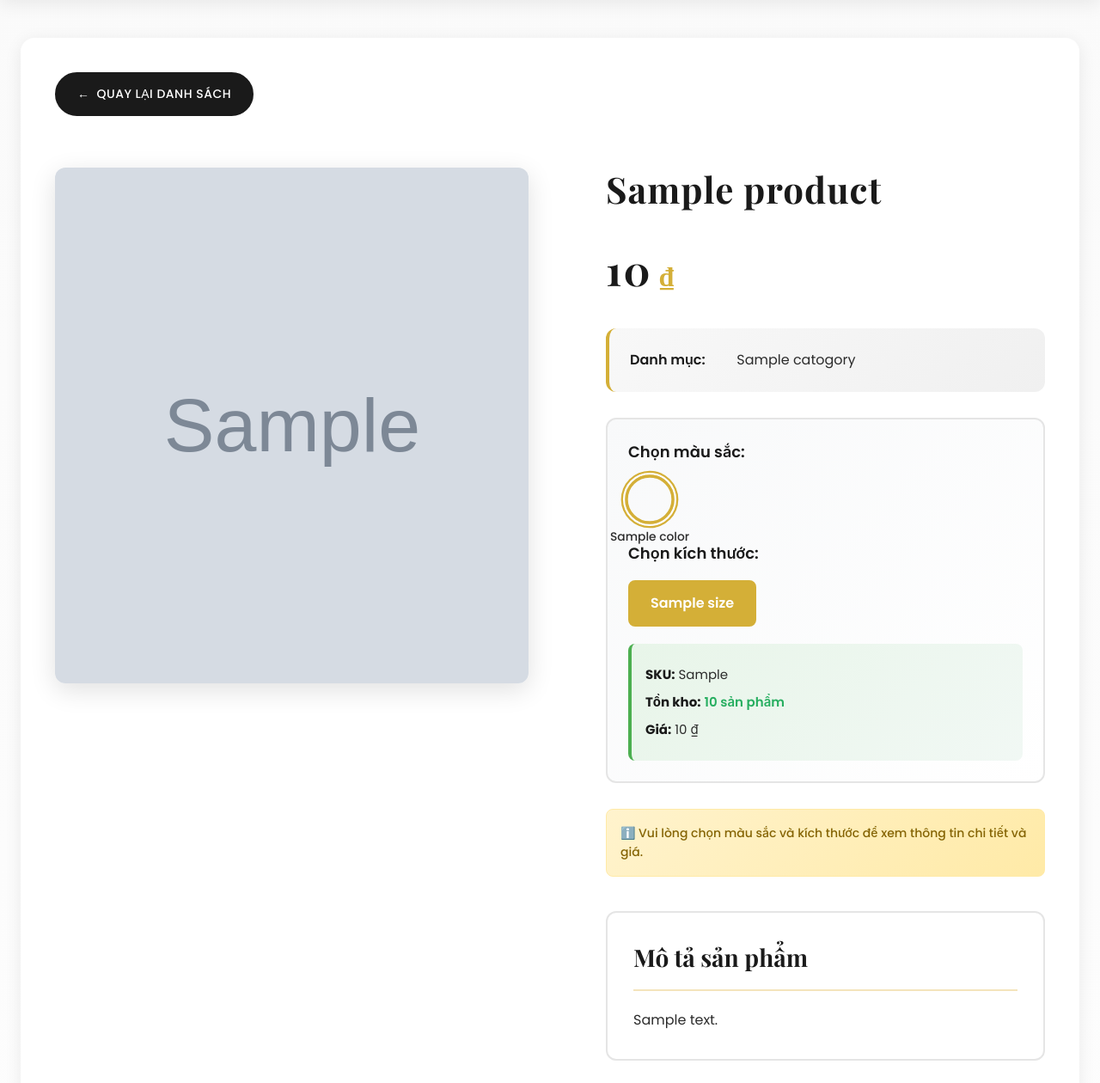
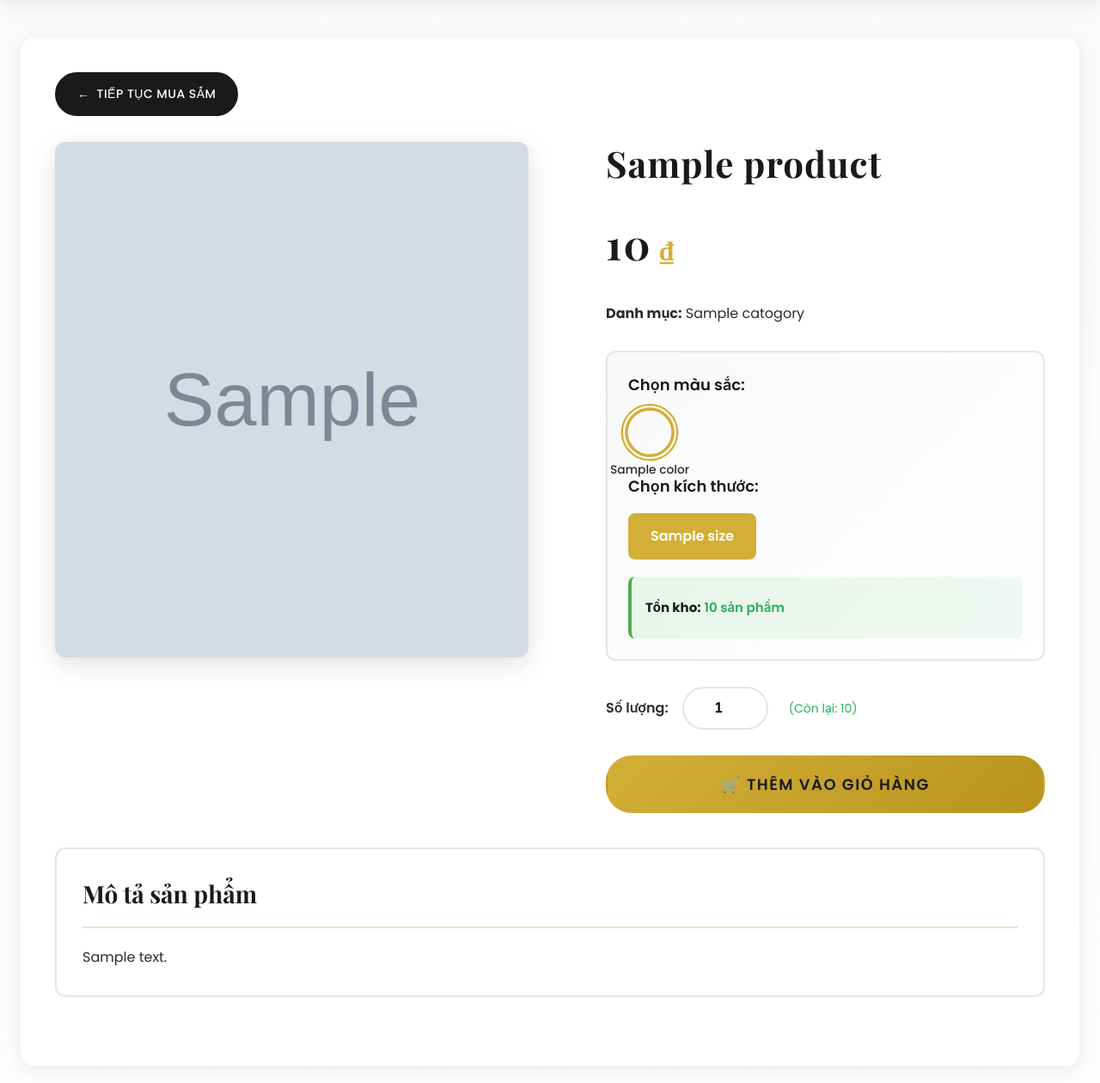
Before and after one commit to Aluon1210/DuAn1, a PHP site: page /DuAn1/product/detail/1 in a window 1280 px wide. Shown: the part 126-1386 px from the top of the page at 86% size. Run offline with PHP 8.4, Linux system fonts and the light colour scheme; tables that the repository leaves empty or names only in its code hold one stand-in row (values such as "Sample post"); grey boxes marked "Sample" are stand-in pictures.

Commit message:
layout product deltai

```diff
--- a/src/Views/ProductDetail.php
+++ b/src/Views/ProductDetail.php
@@ -432,12 +432,8 @@
             const variantInfo = document.getElementById('variant-info');
             if (variantInfo) {
                 const stock = variant.stock || 0;
-                const sku = variant.sku || 'N/A';
-
                 variantInfo.innerHTML = `
-                <p><strong>SKU:</strong> ${sku}</p>
                 <p><strong>Tồn kho:</strong> <span style="color: ${stock > 0 ? '#27ae60' : '#e74c3c'}; font-weight: 600;">${stock} sản phẩm</span></p>
-                <p><strong>Giá:</strong> ${new Intl.NumberFormat('vi-VN').format(variant.price)} ₫</p>
             `;
                 variantInfo.style.display = 'block';
             }
@@ -447,6 +443,15 @@
             if (quantityInput) {
                 quantityInput.max = variant.stock;
                 quantityInput.value = Math.min(1, variant.stock);
+            }
+
+            // Hiển thị số lượng còn lại
+            const remainingStockEl = document.getElementById('remaining-stock');
+            if (remainingStockEl) {
+                const stock = variant.stock || 0;
+                remainingStockEl.textContent = `(Còn lại: ${stock})`;
+                remainingStockEl.style.display = 'inline';
+                remainingStockEl.style.color = stock > 0 ? '#27ae60' : '#e74c3c';
             }
 
             // Cập nhật variant_id hidden input
@@ -465,6 +470,15 @@
             } else {
                 if (addToCartBtn) addToCartBtn.style.display = 'none';
                 if (outOfStockMsg) outOfStockMsg.style.display = 'block';
+            }
+        }
+
+        const alertEl = document.getElementById('variant-alert');
+        if (alertEl) {
+            if (selectedColor || selectedSize) {
+                alertEl.style.display = 'none';
+            } else {
+                alertEl.style.display = 'block';
             }
         }
 
@@ -551,11 +565,20 @@
 
 <?php if (isset($product) && $product): ?>
     <div class="product-detail-container">
+        <div style="margin-bottom: 30px; display: flex; align-items: center; justify-content: space-between; gap: 16px;">
             <a href="<?php echo ROOT_URL; ?>product" class="btn btn-primary"
-            style="margin-bottom: 30px; display: inline-flex; align-items: center; gap: 8px;">
+                style="display: inline-flex; align-items: center; gap: 8px;">
                 <span>←</span>
-            <span>Quay lại danh sách</span>
+                <span>Tiếp tục mua sắm</span>
             </a>
+            <?php if (!empty($variants) && (!empty($availableColors) || !empty($availableSizes))): ?>
+                <div id="variant-alert" class="alert alert-warning" style="margin: 0;">
+                    ℹ️ Vui lòng chọn
+                    <?php echo !empty($availableColors) ? 'màu sắc' : ''; ?><?php echo !empty($availableColors) && !empty($availableSizes) ? ' và ' : ''; ?><?php echo !empty($availableSizes) ? 'kích thước' : ''; ?>
+                    để xem thông tin chi tiết và giá.
+                </div>
+            <?php endif; ?>
+        </div>
 
         <div style="display: grid; grid-template-columns: 1fr 1fr; gap: 50px; margin-top: 30px;">
             <!-- Hình ảnh -->
@@ -578,8 +601,7 @@
                 <div class="product-detail-price" id="product-price">
                     <?php echo number_format($product['price'], 0, ',', '.'); ?></div>
 
-                <div class="product-info-box">
-                    <p>
+                <p style="margin: 16px 0;">
                     <strong>Danh mục:</strong>
                     <?php
                     $categoryId = $product['category_id'] ?? null;
@@ -598,7 +620,6 @@
                     }
                     ?>
                 </p>
-                </div>
 
                 <?php if (!empty($variants)): ?>
                     <!-- Chọn màu sắc và kích thước -->
@@ -634,22 +655,12 @@
                             </div>
                         <?php endif; ?>
 
-                        <!-- Thông tin variant đã chọn -->
                         <div id="variant-info" class="variant-info" style="display: none;">
-                            <!-- Sẽ được cập nhật bởi JavaScript -->
                         </div>
                     </div>
 
                     <?php if (empty($availableColors) && empty($availableSizes)): ?>
-                        <div class="alert alert-info">
-                            Sản phẩm này có sẵn với cấu hình tiêu chuẩn.
-                        </div>
-                    <?php else: ?>
-                        <div class="alert alert-warning">
-                            ℹ️ Vui lòng chọn
-                            <?php echo !empty($availableColors) ? 'màu sắc' : ''; ?>            <?php echo !empty($availableColors) && !empty($availableSizes) ? ' và ' : ''; ?>            <?php echo !empty($availableSizes) ? 'kích thước' : ''; ?>
-                            để xem thông tin chi tiết và giá.
-                        </div>
+                        <div class="alert alert-info">Sản phẩm này có sẵn với cấu hình tiêu chuẩn.</div>
                     <?php endif; ?>
                 <?php else: ?>
                     <div class="product-info-box">
@@ -668,13 +679,6 @@
                     </div>
                 <?php endif; ?>
 
-                <div class="product-description-box">
-                    <h3>Mô tả sản phẩm</h3>
-                    <p>
-                        <?php echo nl2br(htmlspecialchars($product['description'])); ?>
-                    </p>
-                </div>
-
                 <!-- Form thêm vào giỏ hàng -->
                 <?php if (!empty($variants)): ?>
                     <form method="POST" action="<?php echo ROOT_URL; ?>cart/add/<?php echo $product['id']; ?>"
@@ -684,6 +688,7 @@
                         <div class="quantity-selector">
                             <label for="quantity">Số lượng:</label>
                             <input type="number" id="quantity" name="quantity" value="1" min="1" max="1" required>
+                            <span id="remaining-stock" style="font-size: 14px; margin-left: 8px; display: none;"></span>
                         </div>
 
                         <button type="submit" id="add-to-cart-btn" class="btn btn-success"
@@ -723,6 +728,12 @@
                     </div>
                 <?php endif; ?>
             </div>
+        </div>
+        <div class="product-description-box">
+            <h3>Mô tả sản phẩm</h3>
+            <p>
+                <?php echo nl2br(htmlspecialchars($product['description'])); ?>
+            </p>
         </div>
     </div>
 
```
Lines whose indentation alone changed are shown as unchanged.
